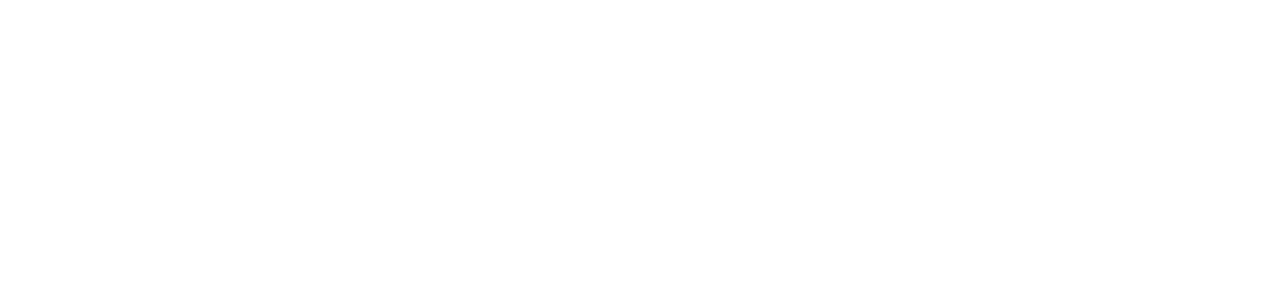
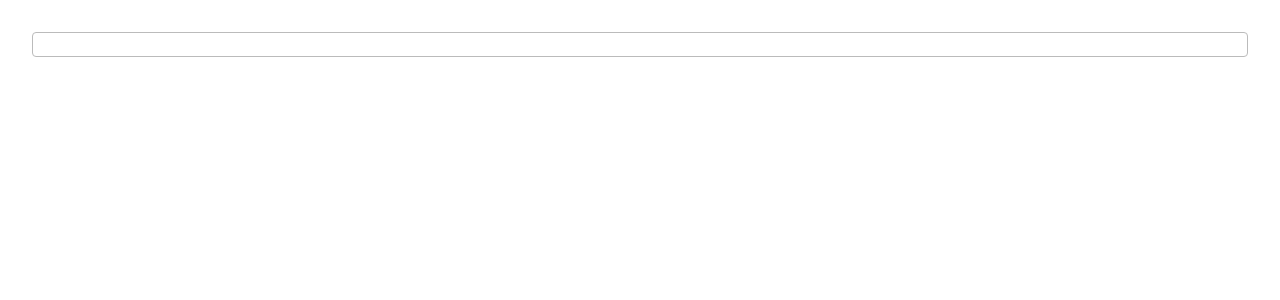
Before and after one commit to amberlin10706/element-plus-extend, a Vue app: page / in a window 1280 px wide. Shown: the top 300 px of the page. Built offline with nearby package versions, Linux system fonts and the light colour scheme.

Commit message:
AppTagInput

```diff
--- a/package.json
+++ b/package.json
@@ -20,6 +20,7 @@
     "eslint": "^8.45.0",
     "eslint-plugin-vue": "^9.15.1",
     "prettier": "^3.0.0",
+    "sass": "^1.64.2",
     "vite": "^4.4.6"
   }
 }
--- a/src/App.vue
+++ b/src/App.vue
@@ -1,7 +1,14 @@
-<script setup></script>
+<script setup>
+import AppTagInput from '@/components/AppTagInput.vue'
+import { ref } from 'vue'
+
+const tags = ref([])
+</script>
 
 <template>
-  <main></main>
+  <div>
+    <AppTagInput v-model="tags"></AppTagInput>
+  </div>
 </template>
 
 <style scoped></style>
--- /dev/null
+++ b/src/components/AppTagInput.vue
@@ -0,0 +1,69 @@
+<script setup>
+const props = defineProps({
+  modelValue: { type: Array, default: () => [] },
+  disabled: { type: Boolean, default: false }
+})
+
+const emits = defineEmits(['update:modelValue'])
+
+function addTag(e) {
+  const newTags = props.modelValue.concat([e.target.value])
+  emits('update:modelValue', newTags)
+  e.target.value = ''
+}
+function removeTag($index) {
+  const newTags = props.modelValue.filter((_, index) => index !== $index)
+  emits('update:modelValue', newTags)
+}
+</script>
+
+<template>
+  <div class="tag-input-box">
+    <el-tag
+      v-for="(tag, index) in modelValue"
+      :key="tag + index"
+      :closable="!disabled"
+      :disable-transitions="true"
+      @close="() => removeTag(index)"
+    >
+      {{ tag }}
+    </el-tag>
+    <input class="tag-input" @keyup.enter="addTag" :disabled="disabled" />
+  </div>
+</template>
+
+<style lang="scss" scoped>
+.tag-input-box {
+  display: flex;
+  align-items: center;
+  flex-wrap: wrap;
+  border: 1px solid #bbb;
+  border-radius: 4px;
+  padding: 2px 4px;
+  column-gap: 4px;
+  span {
+    white-space: pre-wrap;
+    word-break: break-word;
+    height: auto;
+  }
+}
+.tag-input {
+  background: transparent;
+  border: 0;
+  font-size: inherit;
+  outline: none;
+  padding-left: 2px;
+  display: flex;
+  flex: 1;
+  flex-basis: 120px;
+  width: 100%;
+}
+</style>
+
+<style lang="scss">
+.el-form-item.is-error.is-required {
+  .tag-input-box {
+    border: 1px solid #f56c6c;
+  }
+}
+</style>
```
Also changed, not shown: 1 other file (tests, documents, lock files or other folders).
